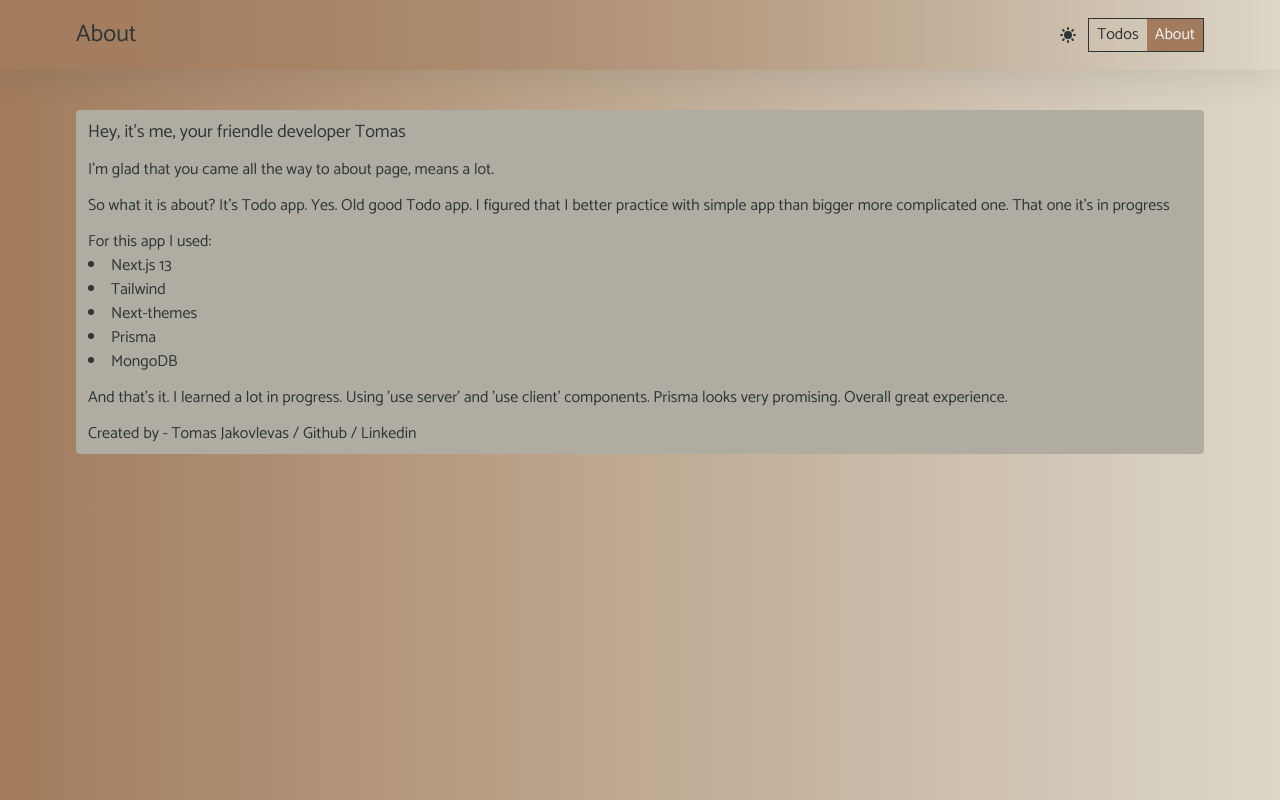
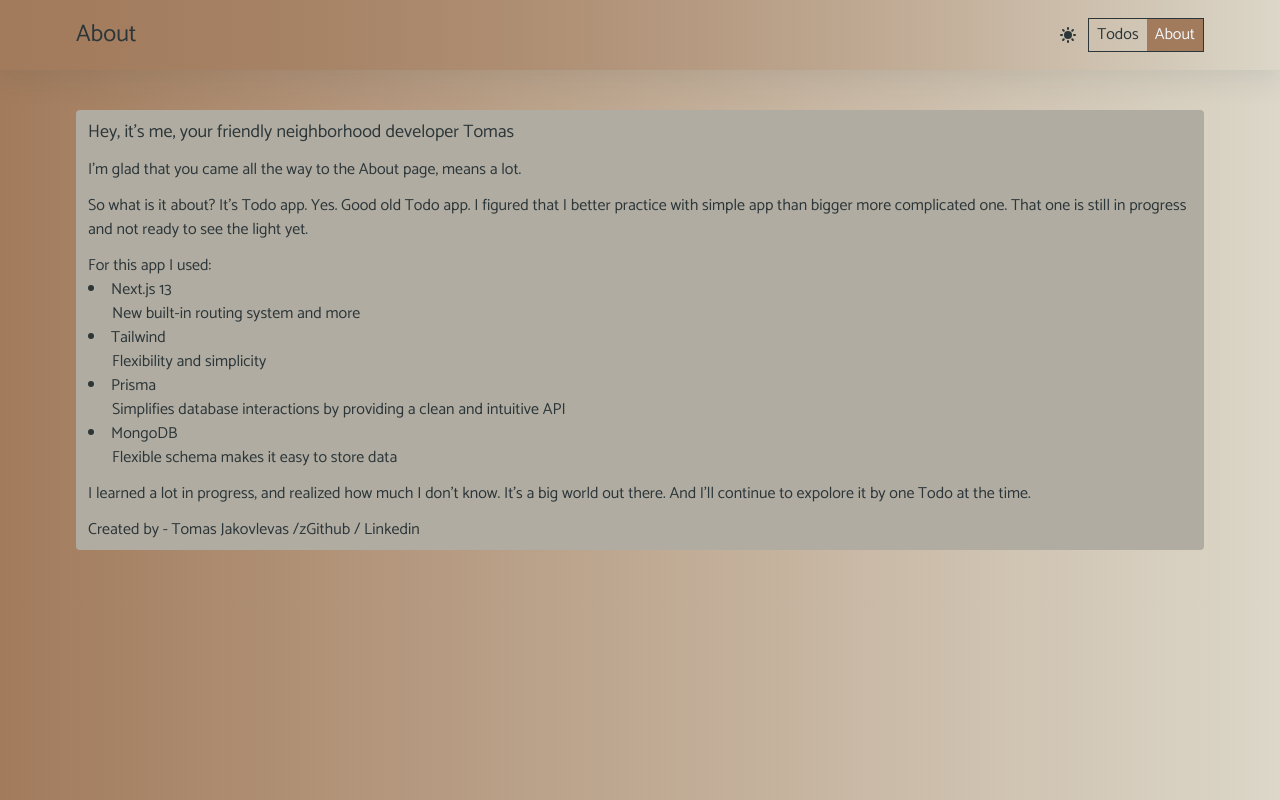
Before and after one commit to TomasJakovlevas/todo_app, a Next.js app: page /about in a window 1280 px wide. Built offline with nearby package versions, Linux system fonts and the light colour scheme.

Commit message:
Update About page

```diff
--- a/src/app/about/page.tsx
+++ b/src/app/about/page.tsx
@@ -8,36 +8,57 @@ const Page = () => {
       <section className='container max-w-6xl mx-auto my-3 px-3'>
         <article className='rounded bg-quaternary_l1 dark:bg-secondary py-2 px-3'>
           <h1 className='text-lg mb-3'>
-            Hey, it&apos;s me, your friendle developer Tomas
+            Hey, it&apos;s me, your friendly neighborhood developer Tomas
           </h1>
           <p className='mb-3'>
-            I&apos;m glad that you came all the way to about page, means a lot.
+            I&apos;m glad that you came all the way to the About page, means a
+            lot.
           </p>
 
           <p className='mb-3'>
-            So what it is about? It&apos;s Todo app. Yes. Old good Todo app. I
+            So what is it about? It&apos;s Todo app. Yes. Good old Todo app. I
             figured that I better practice with simple app than bigger more
-            complicated one. That one it&apos;s in progress
+            complicated one. That one is still in progress and not ready to see
+            the light yet.
           </p>
-          <p className='mb-3'>
+          <div className='mb-3'>
             For this app I used:
             <ul className='list-inside list-disc'>
-              <li>Next.js 13</li>
-              <li>Tailwind</li>
-              <li>Next-themes</li>
-              <li>Prisma</li>
-              <li>MongoDB</li>
+              <li>
+                Next.js 13
+                <p className='ml-[24px]'>
+                  New built-in routing system and more{' '}
+                </p>
+              </li>
+              <li>
+                Tailwind <p className='ml-[24px]'>Flexibility and simplicity</p>
+              </li>
+              <li>
+                Prisma
+                <p className='ml-[24px]'>
+                  Simplifies database interactions by providing a clean and
+                  intuitive API
+                </p>
+              </li>
+              <li>
+                MongoDB{' '}
+                <p className='ml-[24px]'>
+                  Flexible schema makes it easy to store data
+                </p>
+              </li>
             </ul>
-          </p>
+          </div>
+
+          <p></p>
 
           <p className='mb-3'>
-            And that&apos;s it. I learned a lot in progress. Using &apos;use
-            server&apos; and &apos;use client&apos; components. Prisma looks
-            very promising. Overall great experience.
+            I learned a lot in progress, and realized how much I don&apos;t
+            know. It&apos;s a big world out there. And I&apos;ll continue to
+            expolore it by one Todo at the time.
           </p>
 
           <p>
-            Created by - Tomas Jakovlevas /{' '}
+            Created by - Tomas Jakovlevas /z
             <Link
               href={'https://github.com/TomasJakovlevas'}
               target='_blank'
```
